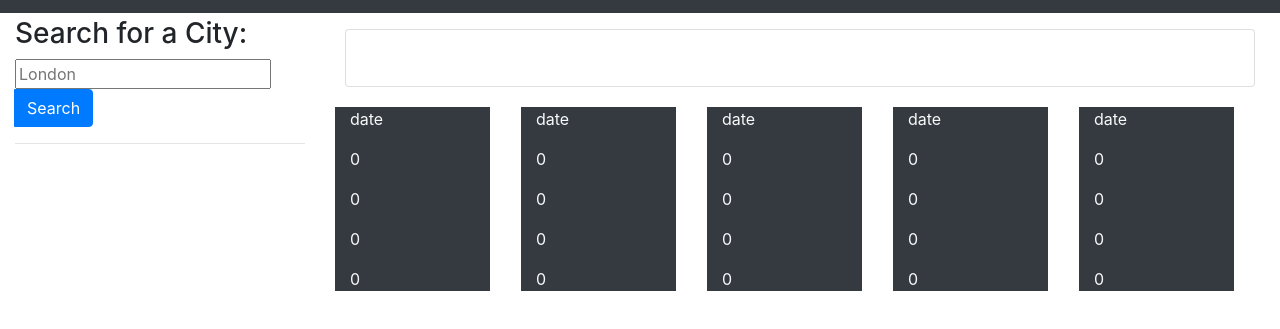
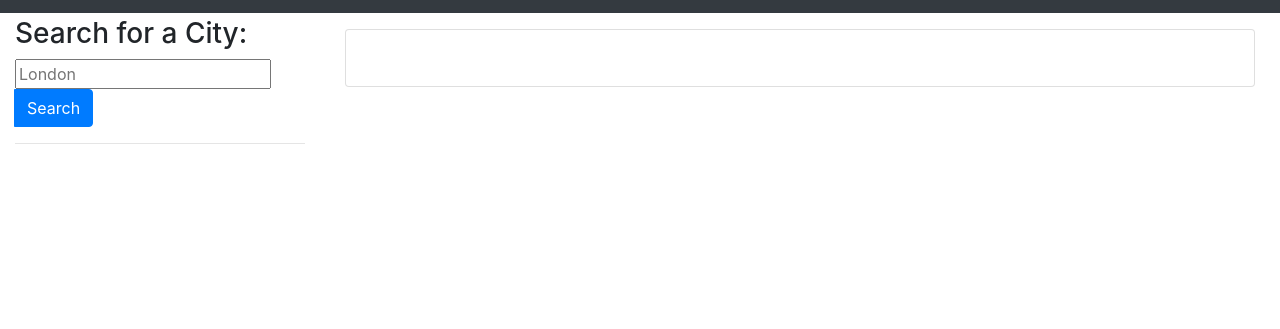
Before and after one commit to AstaRem/weather-app, a plain HTML site: page index.html in a window 1280 px wide. Shown: the part 59-388 px from the top of the page. Drawn offline with nearby package versions, Linux system fonts and the light colour scheme.

Commit message:
forecast divs are hidden before search and shows up after searh is done

```diff
--- a/index.html
+++ b/index.html
@@ -70,7 +70,7 @@
         <section id="forecast-section" class="container mt-3" role="region" aria-live="polite">
           <div class="row forecast-row" >
 
-              <div class="col-sm col-md-2 bg-dark text-light mr-auto forecast" >
+              <div class="col-sm col-md-2 bg-dark text-light mr-auto forecast hide" >
                 <div class="">
                     <p class="" id="day-one">date</p>
                     <p class="card-text" id="temp-day-day1">0</p>
@@ -80,7 +80,7 @@
                 </div>
               </div>
 
-              <div class="col-sm col-md-2 bg-dark text-light mr-auto forecast" >
+              <div class="col-sm col-md-2 bg-dark text-light mr-auto forecast hide" >
                 <div class="">
                   <p class="" id="day-two">date</p>
                   <p class="card-text" id="temp-day-day2">0</p>
@@ -90,7 +90,7 @@
               </div>
             </div>
 
-            <div class="col-sm col-md-2 bg-dark text-light mr-auto forecast" >
+            <div class="col-sm col-md-2 bg-dark text-light mr-auto forecast hide" >
               <div class="">
                 <p class="" id="day-three">date</p>
                 <p class="card-text" id="temp-day-day3">0</p>
@@ -100,7 +100,7 @@
             </div>
           </div>
 
-            <div class="col-sm col-md-2 bg-dark text-light mr-auto forecast" >
+            <div class="col-sm col-md-2 bg-dark text-light mr-auto forecast hide" >
               <div class="">
                 <p class="" id="day-four">date</p>
                 <p class="card-text" id="temp-day-day4">0</p>
@@ -110,7 +110,7 @@
               </div>
             </div>
 
-              <div class="col-sm col-md-2 bg-dark text-light mr-auto forecast" >
+              <div class="col-sm col-md-2 bg-dark text-light mr-auto forecast hide" >
                 <div class="">
                   <p class="" id="day-five">date</p>
                   <p class="card-text" id="temp-day-day5">0</p>
--- a/script.js
+++ b/script.js
@@ -7,6 +7,7 @@ let dayTemp = [$("#temp-day-day1"), $("#temp-day-day2"), $("#temp-day-day3"), $(
 let nightTemp = [$("#temp-night-day1"), $("#temp-night-day2"), $("#temp-night-day3"), $("#temp-night-day4"), $("#temp-night-day5")];
 let windDays = [$("#wind-speed-day1"), $("#wind-speed-day2"), $("#wind-speed-day3"), $("#wind-speed-day4"), $("#wind-speed-day5")];
 let humidityDays = [$("#humidity-day1"), $("#humidity-day2"), $("#humidity-day3"), $("#humidity-day4"), $("#humidity-day5")];
+let forecast = $(".forecast")
 let APIKey = "1f905548b7101976aa855eb9b92ca7ad";
 
 let cities = [];
@@ -16,12 +17,13 @@ let latitude;
 let longitude;
 
 let dateNow = moment().format('DD/MM/YYYY, h:mm a');
-// response.list["dt_txt"];
 
 searchButton.click(function(event){
     event.preventDefault();
     let userInput = searchInput.val();
     cities.push(userInput);
+    forecast.removeClass("hide");
+
     // url for today weather api
     let queryUrl = "https://api.openweathermap.org/data/2.5/weather?q=" + userInput + "&appid=" + APIKey + "&units=metric"
     console.log(queryUrl);
@@ -29,6 +31,7 @@ searchButton.click(function(event){
     //to get lat and lon from user input town
     let latUrl = "http://api.openweathermap.org/geo/1.0/direct?q=" + userInput + "&appid=" + APIKey;
 
+    // definition - using geoplocation url, get latitude and longitude and add it to one call api endpoint
     function getForecast(){
         return $.ajax({
             url: latUrl,
@@ -47,7 +50,7 @@ searchButton.click(function(event){
     }
 
 
-
+    //definition -using forecastUrl, make call to one call api and get the forecast for 7 days(but i will be using only first 5). then display forecast information on page.
     function get5day(forecastUrl){
         return $.ajax({
             url: forecastUrl,
@@ -58,26 +61,10 @@ searchButton.click(function(event){
                 nightTemp[n].html(`Temp.night: ${Math.floor(response.daily[n].temp.night)}`);
                 windDays[n].html(`Wind: ${Math.floor(response.daily[n].wind_speed)}`);
                 humidityDays[n].html(`Humidity: ${Math.floor(response.daily[n].humidity)}`);
-                // $("#temp-day").html(`Temp: ${Math.floor(response.daily[n].temp.day)}`);
-                // $("#temp-night").html(`Temp: ${Math.floor(response.daily[n].temp.night)}`);
-                // $("#wind-speed").html(`Wind: ${Math.floor(response.daily[n].wind_speed)}`);
-                // $("#humidity").html(`Humidity: ${Math.floor(response.daily[n].humidity)}`);
-
-                console.log(`n is ${n}, day temp: ${response.daily[n].temp.day}`);
-                console.log(response.daily[n].temp.day);
-                console.log(response.daily[n].temp.night);
-                console.log(response.daily[n].wind_speed);
-                console.log(response.daily[n].humidity);
-
             }
             for(let i = 0; i < forecastDays.length; i++){
                 let date = moment().add(i+1, 'days').format('DD/MM/YYYY');
                 forecastDays[i].html(date);
-                // let timestamp = date.unix();
-                // console.log(`${date} - ${formattedDate} - ${timestamp}`)
-                // if(response.list[i].dt == 1681462800){
-                //     console.log('timestamp is matching!')
-                // }
             }
         })
     }
@@ -86,7 +73,7 @@ searchButton.click(function(event){
         get5day(forecastUrl);
     });
 
-
+//definition - get todays weather information from current weather data api and display on the page
     function getToday(){
         $.ajax({
             url: queryUrl,
@@ -97,22 +84,19 @@ searchButton.click(function(event){
             $("#wind-today").html(`Wind: ${Math.floor(response.wind.speed)}`);
             $("#humidity-today").html(`Humidity: ${Math.floor(response.main.humidity)}`);
             $("#current-town").html(`${userInput} ${dateNow}`);
-            // console.log(response.main.temp);
-            // console.log(response.wind.speed);
-            // console.log(response.main.humidity)
         }
         )
     }
 
+
     getToday();
 
-
+//limit quantity of historic buttons on the page to 6
     if(cities.length > 6){
         cities.shift();
     }
 
     for(let i = 0; i < cities.length; i++){
-        // localStorage.setItem("city" + i, cities[i] )
         localStorage.setItem(`city${i}`, cities[i] )
     }
 
@@ -120,14 +104,6 @@ searchButton.click(function(event){
         console.log(locationBtn[b]);
         locationBtn[b].textContent = localStorage.getItem('city' + b);
         locationBtn.removeClass('hide');
-
-        // if((locationBtn[b].textContent) != ""){
-        //     console.log(locationBtn[b].textContent);
-
-        //     // locationBtn.addClass('visible');
-
-        // }
-
     }
 
 })
```
